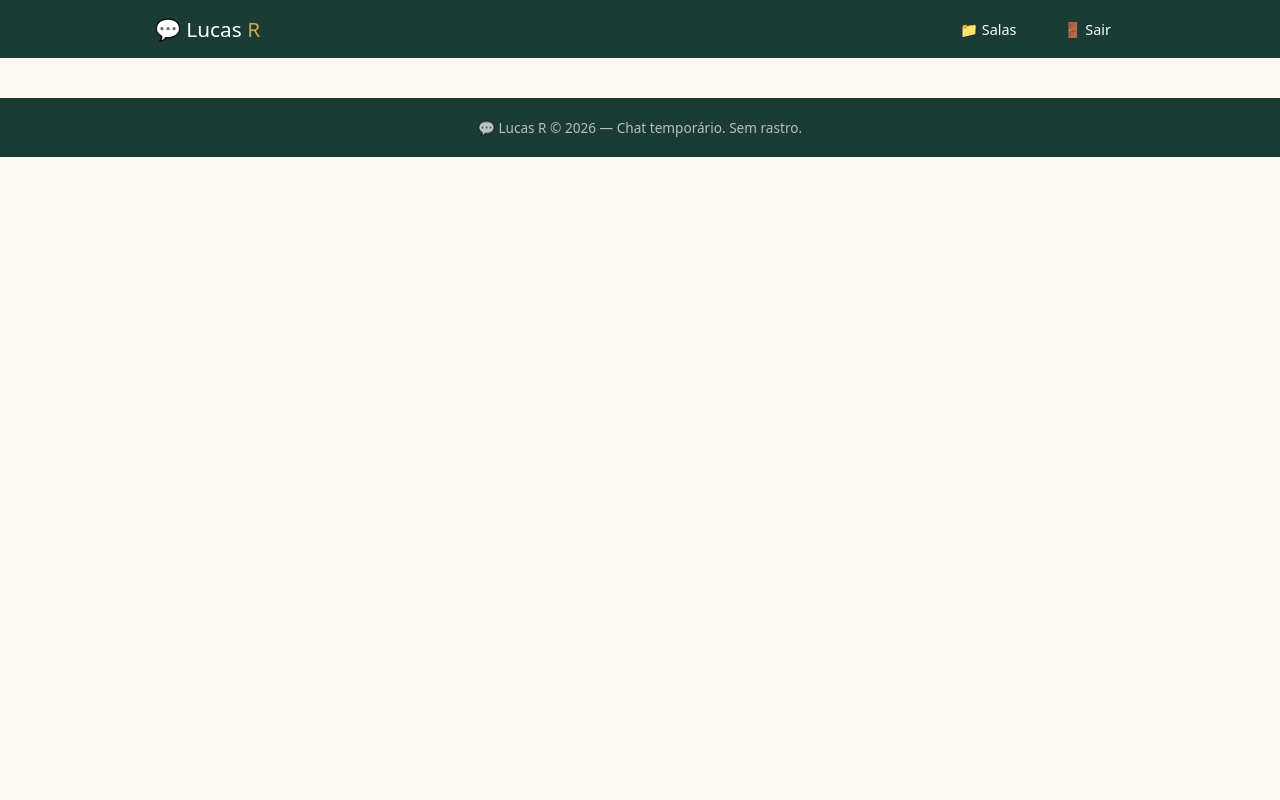
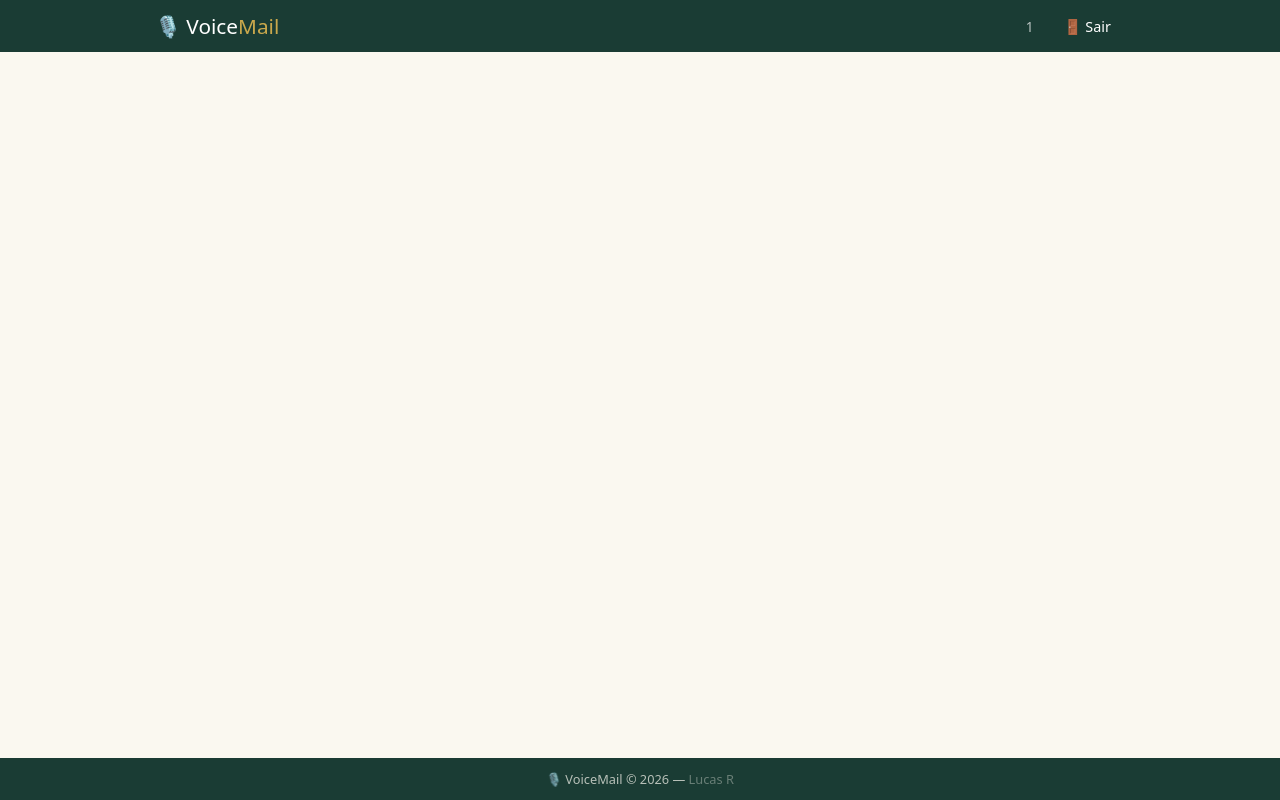
Before and after one commit to lrdj123/lucas-r-app, a Flask app: template templates/base.html in a window 1280 px wide. Run offline with Flask 3, Linux system fonts and the light colour scheme; the template is opened without the code that fills it, so the values that code supplies are empty; the visitor is signed in with stand-in values (Sample User, id 1); parts of the project's set-up code (start-up, migrations or seed data) failed here and were passed over.

Commit message:
[VOICEMAIL] Atualiza base para VoiceMail + footer Lucas R

```diff
--- a/templates/base.html
+++ b/templates/base.html
@@ -4,7 +4,7 @@
     <meta charset="UTF-8">
     <meta name="viewport" content="width=device-width, initial-scale=1.0, user-scalable=no">
     <meta name="color-scheme" content="light">
-    <title>{% block title %}Lucas R{% endblock %}</title>
+    <title>{% block title %}VoiceMail{% endblock %}</title>
     <style>
         :root {
             --green-dark: #1a3c34;
@@ -20,11 +20,14 @@
             color: #333;
             user-select: none;
             -webkit-user-select: none;
+            min-height: 100vh;
+            display: flex;
+            flex-direction: column;
         }
-        .container { max-width: 1000px; margin: 0 auto; padding: 0 15px; }
+        .container { max-width: 1000px; margin: 0 auto; padding: 0 15px; width: 100%; }
         header {
             background: var(--green-dark);
-            padding: 15px 0;
+            padding: 12px 0;
         }
         .header-inner {
             max-width: 1000px; margin: 0 auto; padding: 0 15px;
@@ -35,16 +38,10 @@
         }
         .logo span { color: var(--gold); }
         nav a {
-            color: white; text-decoration: none; margin-left: 15px;
+            color: white; text-decoration: none; margin-left: 12px;
             padding: 6px 14px; border-radius: 6px; font-size: 0.9em;
         }
         nav a:hover { background: rgba(255,255,255,0.15); }
-        .hero {
-            text-align: center; padding: 60px 20px;
-        }
-        .hero h1 { font-size: 2.5em; color: var(--green-dark); }
-        .hero h1 span { color: var(--gold); }
-        .hero p { color: #666; font-size: 1.1em; margin-top: 10px; }
         .card {
             background: white; border-radius: 12px; box-shadow: var(--shadow);
         }
@@ -57,25 +54,35 @@
             background: var(--gold); color: var(--green-dark);
         }
         .btn-primary:hover { background: #b8973a; }
+        .btn-danger {
+            background: #e74c3c; color: white;
+        }
+        .btn-danger:hover { background: #c0392b; }
+        main { flex: 1; }
         footer {
             background: var(--green-dark); color: var(--cream);
-            text-align: center; padding: 20px; margin-top: 40px;
+            text-align: center; padding: 12px; margin-top: auto;
         }
-        footer p { opacity: 0.7; font-size: 0.85em; }
+        footer p { opacity: 0.7; font-size: 0.8em; }
+        .input-field {
+            width: 100%; padding: 12px; border: 2px solid #ddd;
+            border-radius: 8px; font-size: 1em; outline: none;
+            transition: border 0.2s;
+        }
+        .input-field:focus { border-color: var(--gold); }
         @media (max-width: 768px) {
-            .header-inner { flex-direction: column; gap: 10px; }
-            .hero h1 { font-size: 1.8em; }
-            nav a { margin: 0 5px; font-size: 0.8em; }
+            .header-inner { gap: 8px; }
+            nav a { margin: 0 4px; font-size: 0.8em; padding: 5px 10px; }
         }
     </style>
 </head>
 <body>
     <header>
         <div class="header-inner">
-            <a href="/" class="logo">💬 Lucas <span>R</span></a>
+            <a href="/" class="logo">🎙️ Voice<span>Mail</span></a>
             <nav>
                 {% if session.email %}
-                    <a href="{{ url_for('salas_view') }}">📁 Salas</a>
+                    <span style="color:rgba(255,255,255,0.7);font-size:0.85em;">{{ session.apelido }}</span>
                     <a href="{{ url_for('sair') }}">🚪 Sair</a>
                 {% endif %}
             </nav>
@@ -87,7 +94,7 @@
     </main>
 
     <footer>
-        <p>💬 Lucas R &copy; 2026 — Chat temporário. Sem rastro.</p>
+        <p>🎙️ VoiceMail &copy; 2026 — <span style="opacity:0.5;">Lucas R</span></p>
     </footer>
 </body>
 </html>
```
